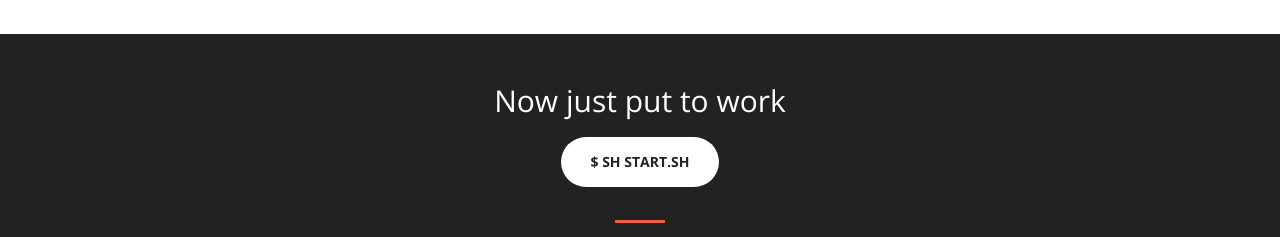
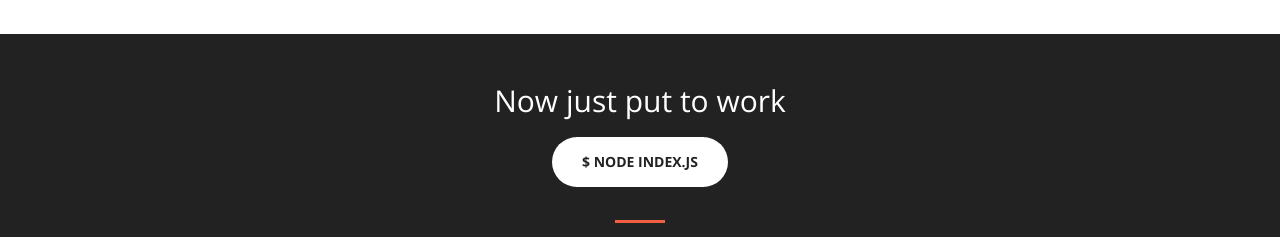
Before and after one commit to miamarti/nodejs-restful, a plain HTML site: page index.html in a window 1280 px wide. Shown: the part 1480-1717 px from the top of the page. Drawn offline with nearby package versions, Linux system fonts and the light colour scheme.

Commit message:
Update index.html

```diff
--- a/index.html
+++ b/index.html
@@ -126,7 +126,7 @@
         <div class="container text-center" style="margin-bottom: 33px;">
             <div class="call-to-action">
                 <h2>Now just put to work</h2>
-                <a class="btn btn-default btn-xl wow tada" onclick="$('#blade').fadeIn('slow');">$ sh start.sh</a>
+                <a class="btn btn-default btn-xl wow tada" onclick="$('#blade').fadeIn('slow');">$ node index.js</a>
             </div>
         </div>
         <hr>
```
